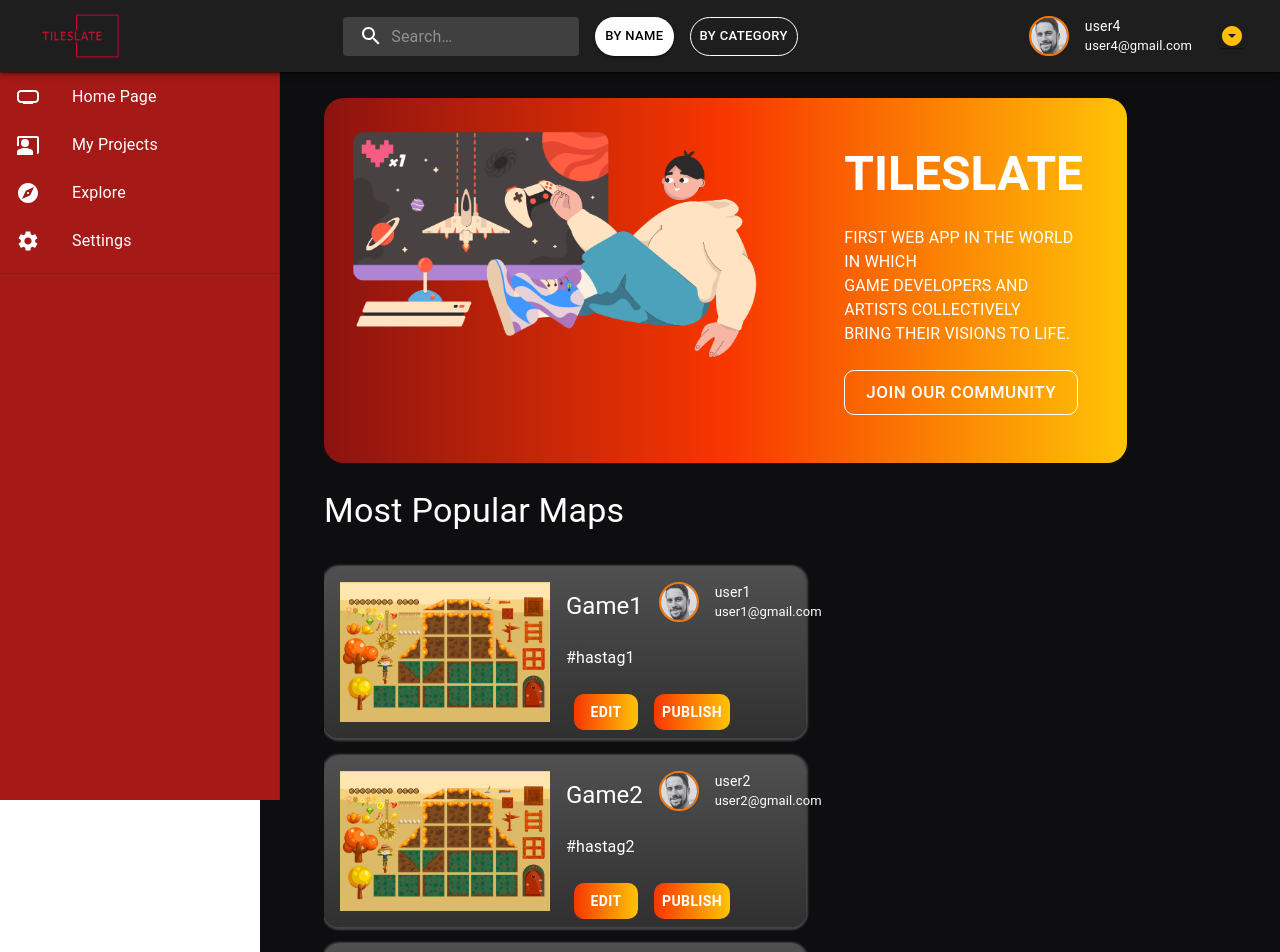
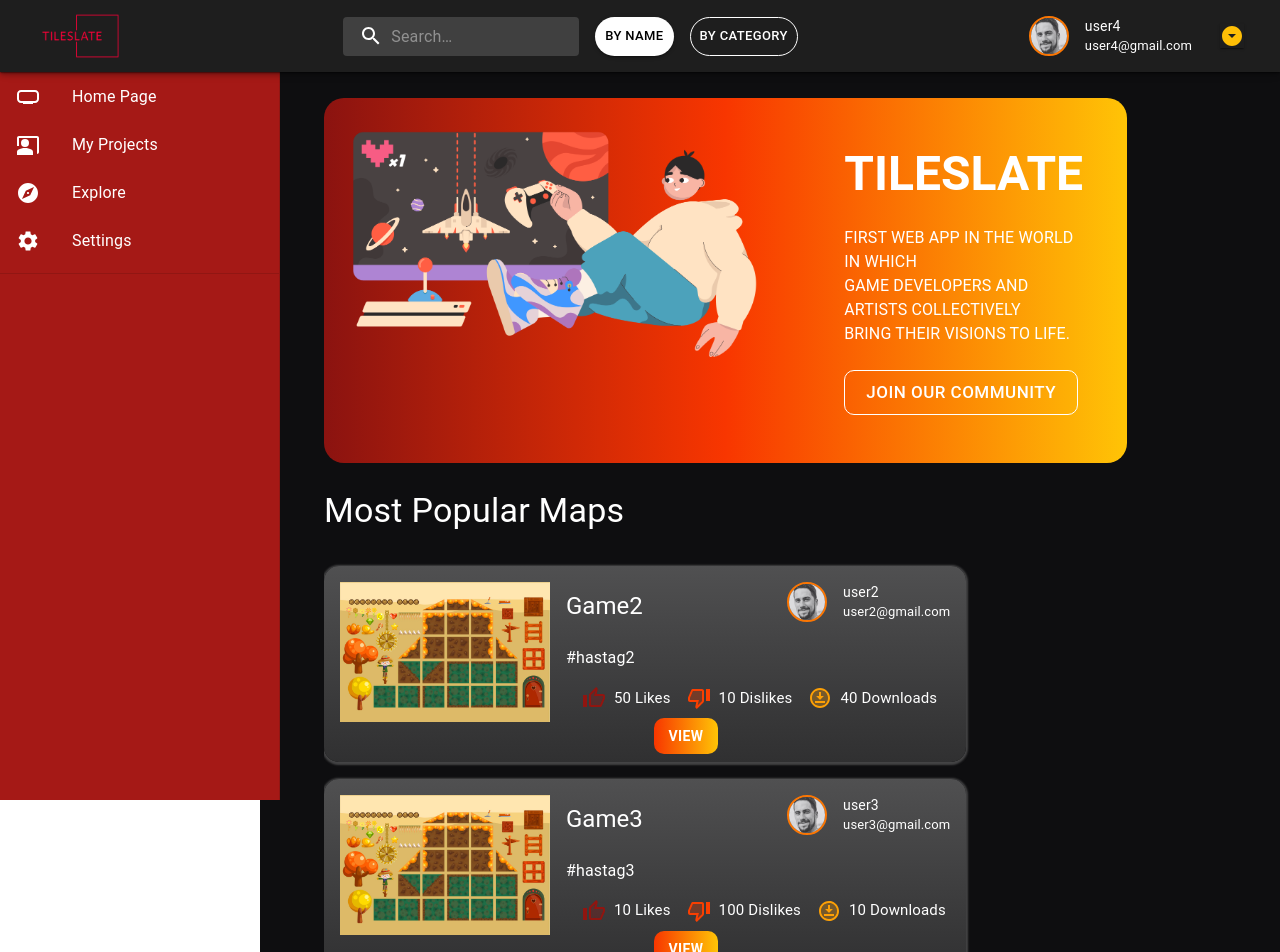
Before and after one commit to s303824/Map-Editor-Project, a React (Create React App) app in the folder client/: page / in a window 1280 px wide. Shown: the top 952 px of the page. Built offline with nearby package versions, Linux system fonts and the light colour scheme; no server answers.

Commit message:
fixed mapInfo data

```diff
--- a/client/src/routes/Home.js
+++ b/client/src/routes/Home.js
@@ -11,24 +11,14 @@ import HomeBanner from '../components/banner.component';
 import Typography from '@mui/material/Typography';
 import MapCard from '../components/map-card.component';
 import List from '@mui/material/List';
-import mapImage from '../assets/map-card.jpg'
+import mapImage from '../assets/map-card.jpg';
+
 
 function Home() {
     const { store } = useContext(GlobalStoreContext);
     const {auth} = useContext(AuthContext);
 
     const mapCardInfo = [ //to display sample data
-      {
-        "id": 1,
-        "name": "Game1",
-        "description":"#hastag1",
-        "likes":100,
-        "dislikes":20,
-        "downloads":200,
-        "userName":"user1",
-        "email":"user1@gmail.com",
-        "imageUrl":''
-      },
       {
         "id": 2,
         "name": "Game2",
@@ -38,6 +28,8 @@ function Home() {
         "downloads":40,
         "userName":"user2",
         "email":"user2@gmail.com",
+        "editActive":null,
+        "published":"2/3/2021",
         "imageUrl": ''
       },
       {
@@ -49,6 +41,8 @@ function Home() {
         "downloads":10,
         "userName":"user3",
         "email":"user3@gmail.com",
+        "editActive":null,
+        "published":"2/3/2021",
         "imageUrl": ''
       },
       {
@@ -60,6 +54,8 @@ function Home() {
         "downloads":10,
         "userName":"user3",
         "email":"user3@gmail.com",
+        "editActive":null,
+        "published":"2/3/2021",
         "imageUrl": ''
       }
     ];
```
